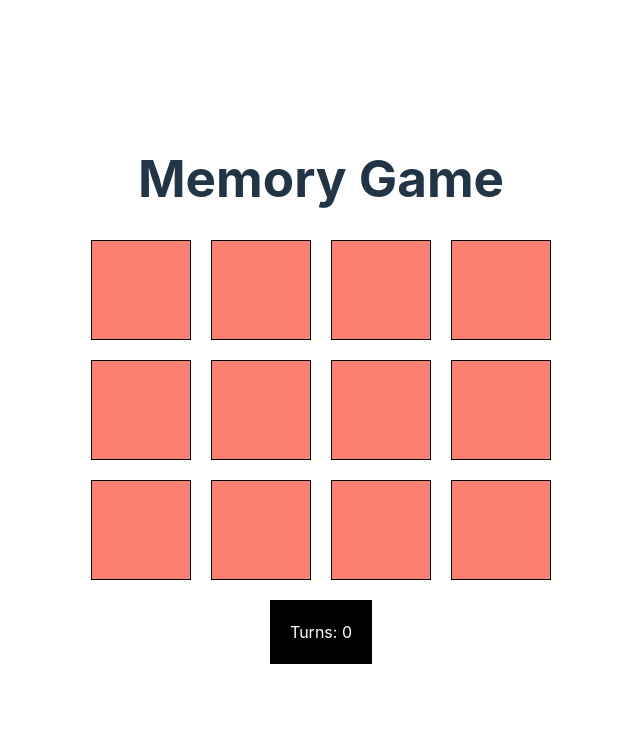
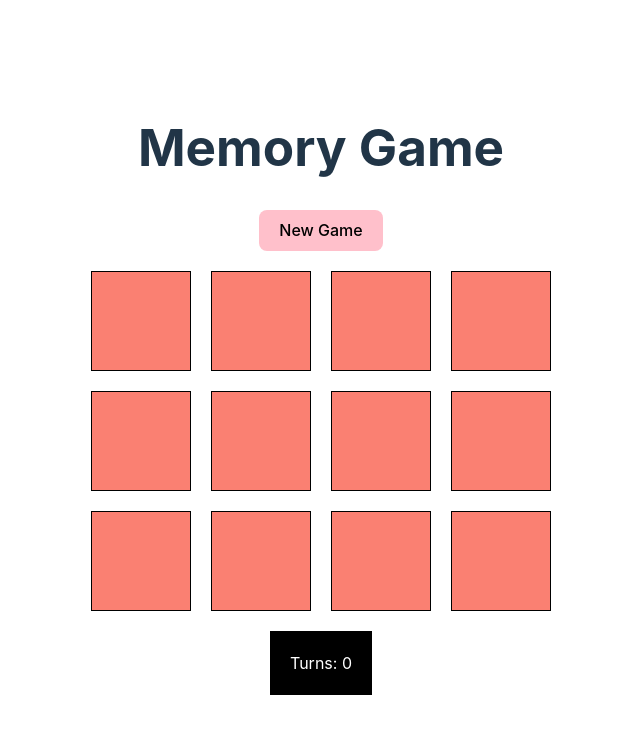
Before and after one commit to justinbansal/react, a React (Vite) app: page / in a window 1280 px wide. Shown: the top 734 px of the page, without its empty margins (319-959 px from the left). Built offline with nearby package versions, Linux system fonts and the light colour scheme.

Commit message:
Added game reset btn

```diff
--- a/src/App.css
+++ b/src/App.css
@@ -73,3 +73,8 @@
   padding: 20px;
   width: fit-content;
 }
+
+.new-game {
+  margin-bottom: 20px;
+  background-color: pink;
+}
--- a/src/App.jsx
+++ b/src/App.jsx
@@ -1,6 +1,7 @@
 import { useState} from 'react'
 import './App.css'
 
+import New from './New';
 import Card from './Card';
 import Turns from './Turns';
 
@@ -137,10 +138,21 @@ function App() {
     }
   }
 
+  function handleNewGameClick() {
+    setTurnsCount(0);
+    let updatedCards = cards.map(card => {
+      card.selected = false;
+      card.matched = false;
+      return card;
+    });
+    setCards(updatedCards);
+  }
+
   return (
     <>
       <div>
         <h1>Memory Game</h1>
+        <New handleNewGameClick={handleNewGameClick} />
         <div className="board">
           <Card content={cards[0].content} handleClick={() => handleClick(0)} isSelected={cards[0].selected} isMatched={cards[0].matched} />
           <Card content={cards[1].content} handleClick={() => handleClick(1)} isSelected={cards[1].selected} isMatched={cards[1].matched} />
--- /dev/null
+++ b/src/New.jsx
@@ -0,0 +1,9 @@
+function New(props) {
+  return (
+    <>
+      <button className="new-game" onClick={props.handleNewGameClick}>New Game</button>
+    </>
+  )
+}
+
+export default New;
```
